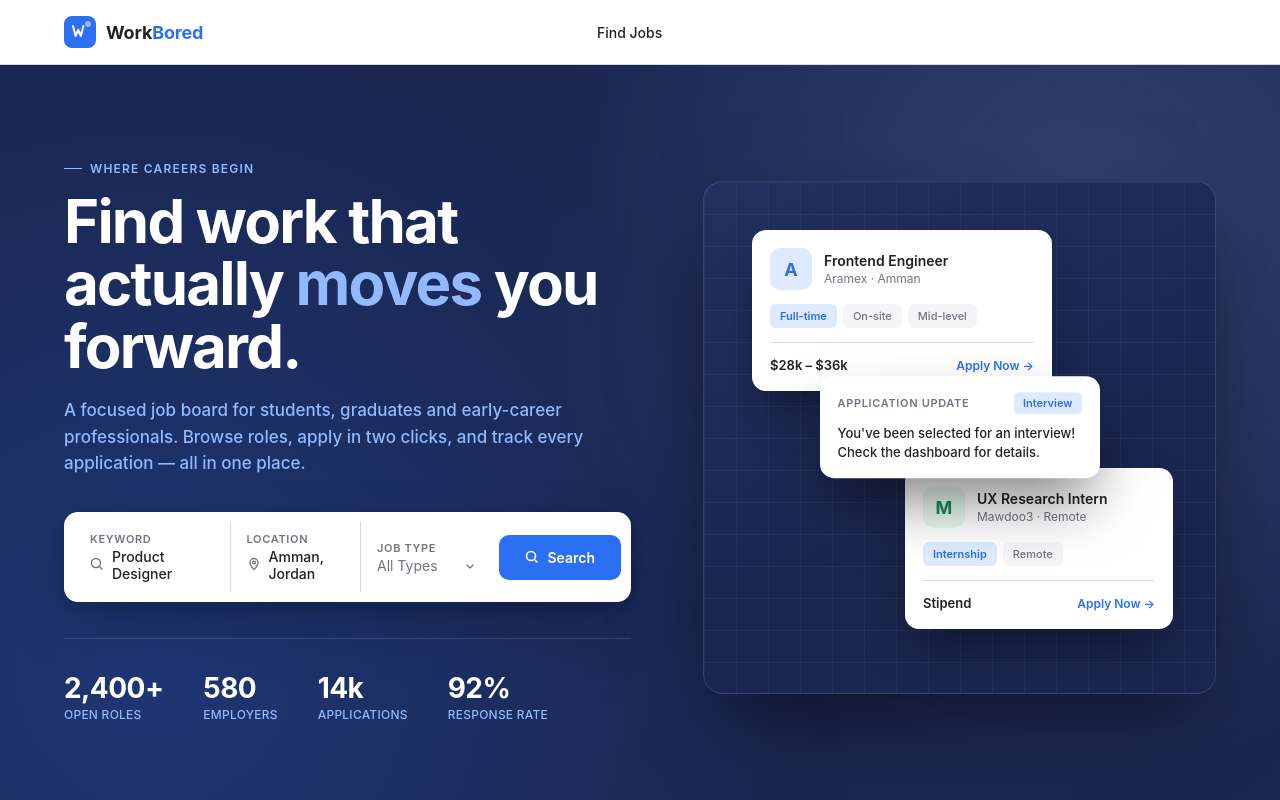
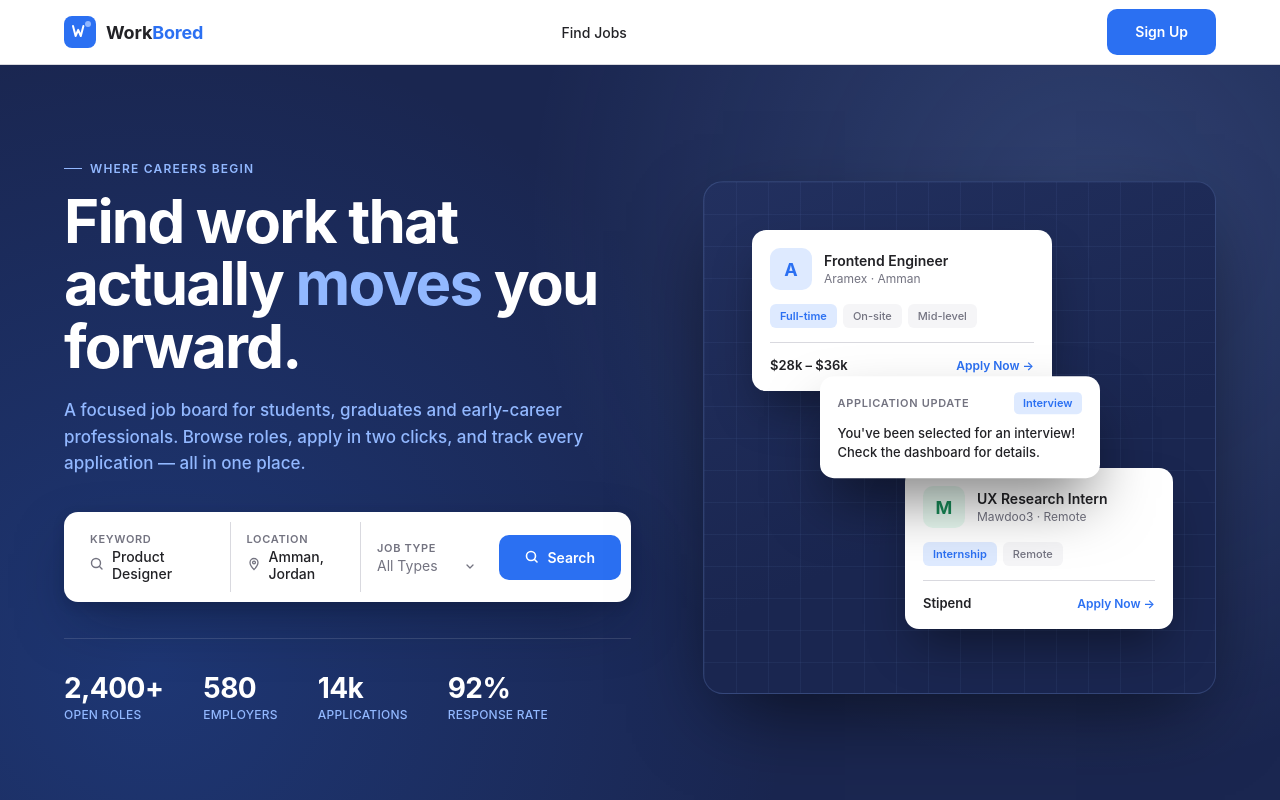
Before and after one commit to omaralrai/workbored-frontend, a React (Vite) app: page / in a window 1280 px wide. Shown: the top 800 px of the page. Built offline with nearby package versions, Linux system fonts and the light colour scheme.

Commit message:
feat: add Sign In and Sign Up buttons to public navbar

```diff
--- a/src/components/layout/Navbar.jsx
+++ b/src/components/layout/Navbar.jsx
@@ -95,7 +95,10 @@ const Navbar = ({ variant = 'public', current }) => {
         <div className="nav-links">
           <Link to="/jobs">Find Jobs</Link>
         </div>
-        <div className="nav-spacer" />
+        <div className="nav-right">
+          <Link to="/signin" className="btn btn-ghost btn-sm">Sign In</Link>
+          <Link to="/register" className="btn btn-primary btn-sm">Sign Up</Link>
+        </div>
       </div>
     </nav>
   );
```
